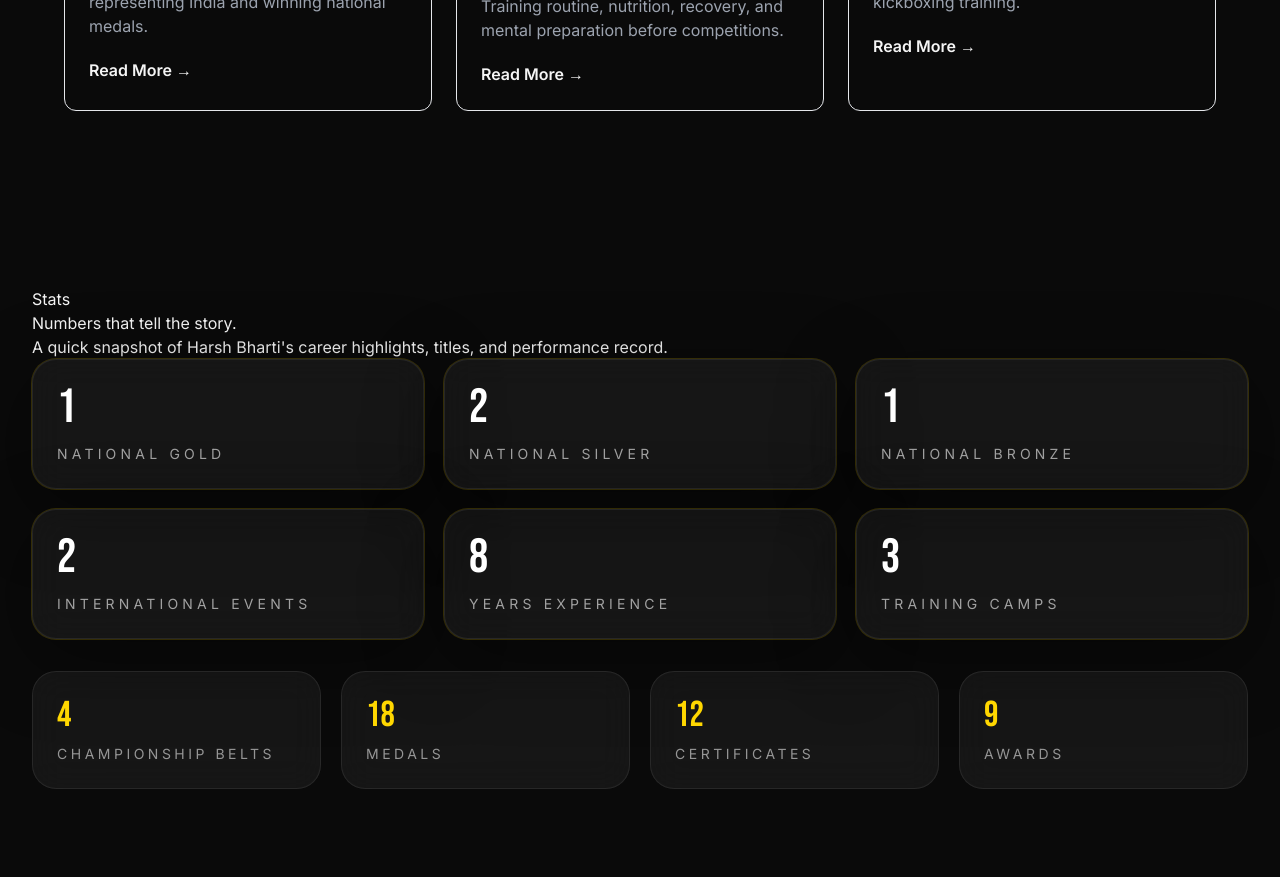
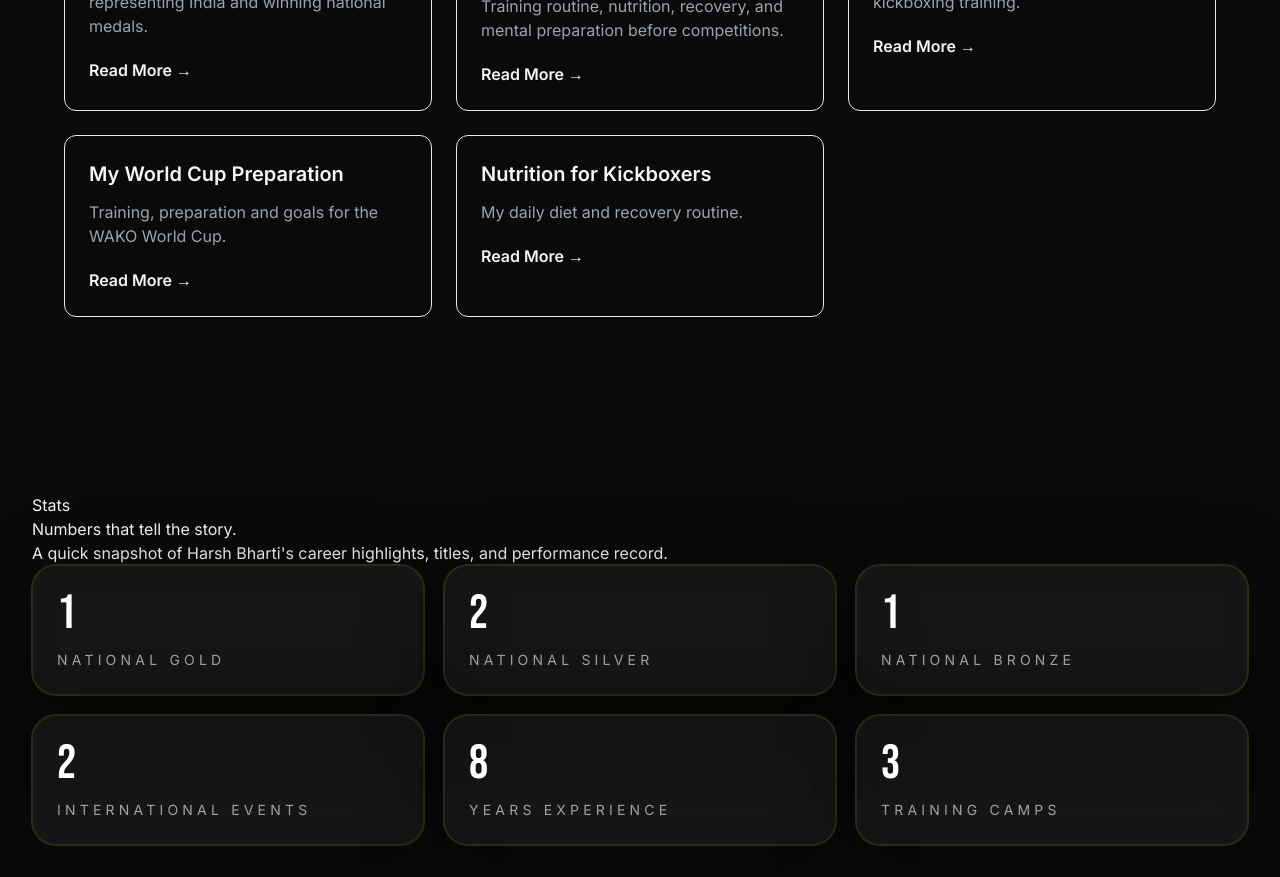
Before and after one commit to harshbharti55/kickboxer-harsh, a Next.js app: page / in a window 1280 px wide. Shown: the part 3300-4177 px from the top of the page. Built offline with nearby package versions, Linux system fonts and the light colour scheme.

Commit message:
Update Articles.tsx

```diff
--- a/components/Articles.tsx
+++ b/components/Articles.tsx
@@ -20,6 +20,16 @@ export default function Articles() {
         "Balancing university studies with elite kickboxing training.",
       href: "/articles/life-of-a-student-athlete"
     },
+    {
+  title: "My World Cup Preparation",
+  description: "Training, preparation and goals for the WAKO World Cup.",
+  href: "/articles/world-cup-preparation",
+},
+    {
+  title: "Nutrition for Kickboxers",
+  description: "My daily diet and recovery routine.",
+  href: "/articles/nutrition-for-kickboxers",
+},
   ];
 
   return (
```
